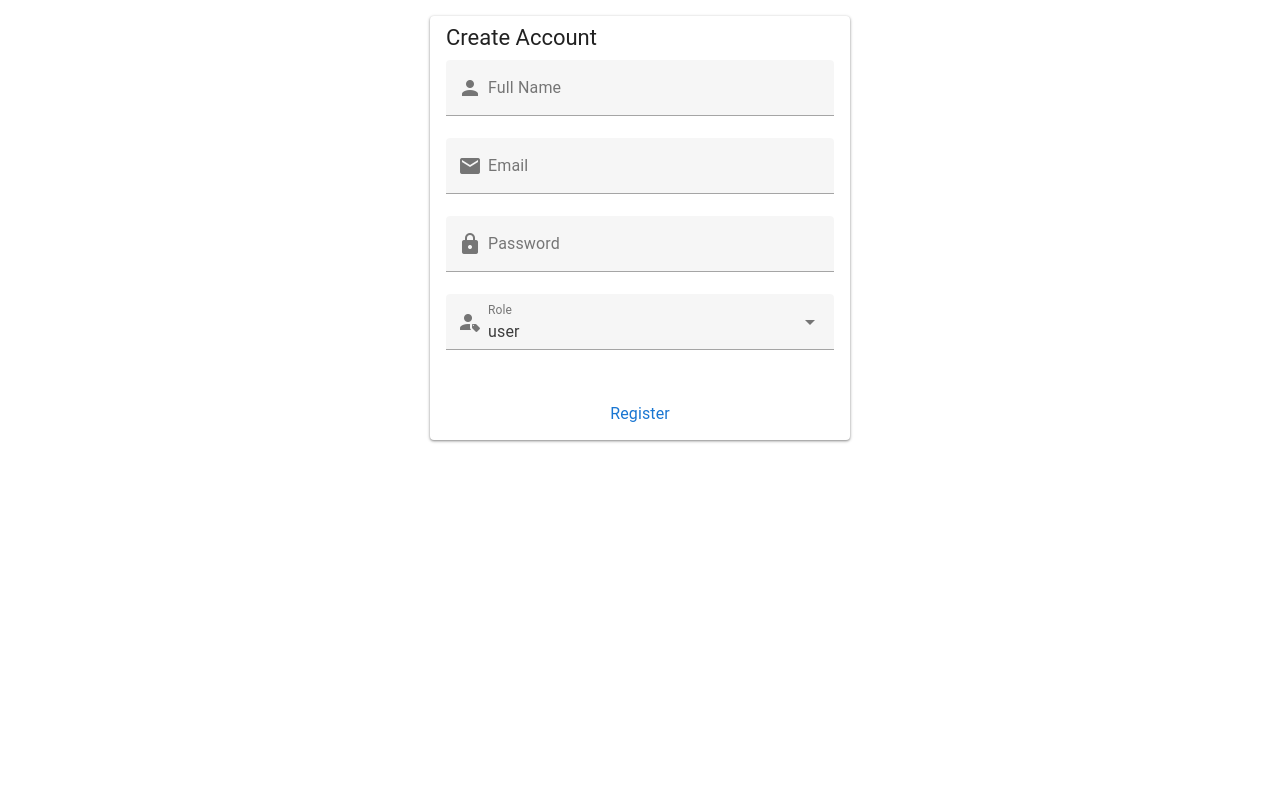
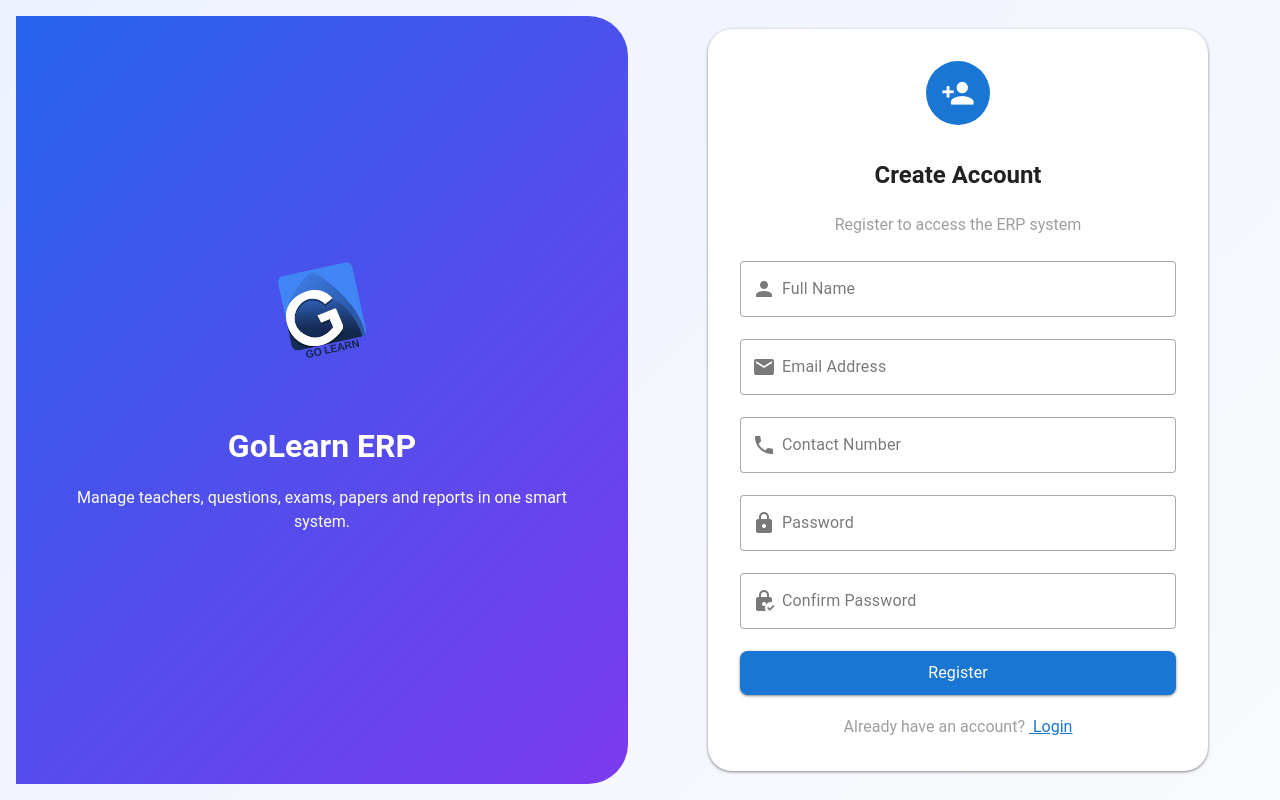
Before and after one commit to mymaviya/yoututorFrontend, a Vue app: page /register in a window 1280 px wide. Built offline with nearby package versions, Linux system fonts and the light colour scheme; no server answers.

Commit message:
update Login Page

```diff
--- /dev/null
+++ b/src/layouts/AuthLayout.vue
@@ -0,0 +1,61 @@
+<template>
+  <v-app>
+    <v-main class="auth-bg">
+      <v-container fluid class="fill-height">
+        <v-row class="fill-height">
+          <v-col
+            cols="12"
+            md="6"
+            class="d-none d-md-flex align-center justify-center auth-left"
+          >
+            <div class="text-center text-white px-10">
+              <img
+                src="../assets/images/logo.png"
+                alt="School Logo"
+                class="auth-logo mb-6"
+                />
+
+              <h1 class="text-h3 font-weight-bold mb-4">
+                GoLearn ERP
+              </h1>
+
+              <p class="text-h6">
+                Manage teachers, questions, exams, papers and reports in one smart system.
+              </p>
+            </div>
+          </v-col>
+
+          <v-col
+            cols="12"
+            md="6"
+            class="d-flex align-center justify-center"
+          >
+            <router-view />
+          </v-col>
+        </v-row>
+      </v-container>
+    </v-main>
+  </v-app>
+</template>
+
+<style scoped>
+.auth-bg {
+  min-height: 100vh;
+  background: linear-gradient(135deg, #eef2ff, #f8fafc);
+}
+
+.auth-left {
+  background: linear-gradient(135deg, #2563eb, #7c3aed);
+  border-radius: 0 40px 40px 0;
+}
+
+.auth-logo {
+  width: 120px;
+  height: 120px;
+  object-fit: contain;
+
+  padding: 12px;
+  border-radius: 24px;
+}
+
+</style>
--- /dev/null
+++ b/src/views/auth/ForgotPassword.vue
@@ -0,0 +1,45 @@
+<script setup>
+import { ref } from 'vue'
+
+const email = ref('')
+</script>
+
+<template>
+  <v-card width="440" class="pa-8 rounded-xl" elevation="10">
+    <div class="text-center mb-6">
+      <v-avatar color="primary" size="64" class="mb-3">
+        <v-icon size="34">mdi-key</v-icon>
+      </v-avatar>
+
+      <h2 class="text-h5 font-weight-bold">
+        Forgot Password?
+      </h2>
+
+      <p class="text-grey">
+        Enter your email and we’ll send password reset instructions.
+      </p>
+    </div>
+
+    <v-text-field
+      v-model="email"
+      label="Email Address"
+      prepend-inner-icon="mdi-email"
+      variant="outlined"
+    />
+
+    <v-btn
+      color="primary"
+      block
+      size="large"
+      class="rounded-lg"
+    >
+      Send Reset Link
+    </v-btn>
+
+    <div class="text-center mt-5">
+      <router-link to="/login" class="text-primary">
+        Back to Login
+      </router-link>
+    </div>
+  </v-card>
+</template>
--- /dev/null
+++ b/src/views/auth/Login.vue
@@ -0,0 +1,107 @@
+<script setup>
+import { ref } from 'vue'
+import { useRouter } from 'vue-router'
+import { useAuthStore } from '../../stores/auth'
+import { useUIStore } from '../../stores/snackBar'
+
+const ui = useUIStore()
+const email = ref('')
+const password = ref('')
+const remember = ref('')
+const loading = ref(false)
+const errors = ref({})
+
+const router = useRouter()
+const auth = useAuthStore()
+
+const login = async () => {
+  loading.value = true
+  errors.value = {}
+
+  try {
+    await auth.login({
+      email: email.value,
+      password: password.value,
+      remember: remember.value
+    })
+
+    // Role-based redirect
+    if (auth.role === 'admin') router.push('/dashboard')
+    else if (auth.role === 'teacher') router.push('/teacher/dashboard')
+    else router.push('/dashboard')
+
+  } catch (err) {
+    console.log('Error',err)
+    errors.value = err.errors;
+  } finally {
+    ui.showSnackbar('Something went wrong','error')
+    loading.value = false
+  }
+}
+</script>
+
+<template>
+  <v-card width="440" class="pa-8 rounded-xl" elevation="10">
+    <div class="text-center mb-6">
+      <v-avatar color="primary" size="64" class="mb-3">
+        <v-icon size="34">mdi-lock</v-icon>
+      </v-avatar>
+
+      <h2 class="text-h5 font-weight-bold">
+        Welcome Back
+      </h2>
+
+      <p class="text-grey">
+        Login to continue to your dashboard
+      </p>
+    </div>
+
+    <v-text-field
+      v-model="email"
+      label="Email Address"
+      prepend-inner-icon="mdi-email"
+      variant="outlined"
+      :error-messages="errors.email"
+    />
+
+    <v-text-field
+      v-model="password"
+      label="Password"
+      prepend-inner-icon="mdi-lock"
+      type="password"
+      variant="outlined"
+      :error-messages="errors.password"
+    />
+
+    <div class="d-flex justify-space-between align-center mb-4">
+      <v-checkbox
+        v-model="remember"
+        label="Remember me"
+        density="compact"
+        hide-details
+      />
+
+      <router-link to="/forgot-password" class="text-primary">
+        Forgot password?
+      </router-link>
+    </div>
+
+    <v-btn
+        :loading="loading"
+      color="primary"
+      block
+      size="large"
+      class="rounded-lg"
+      @click="login"
+    >
+      Login
+    </v-btn>
+
+    <div class="text-center mt-5">
+      <span class="text-grey">Don’t have an account?</span>
+      <router-link to="/register" class="text-primary ml-1">
+        Register
+      </router-link>
+    </div>
+  </v-card>
+</template>
--- /dev/null
+++ b/src/views/auth/Register.vue
@@ -0,0 +1,82 @@
+<script setup>
+import { ref } from 'vue'
+
+const form = ref({
+  name: '',
+  email: '',
+  contact: '',
+  password: '',
+  password_confirmation: ''
+})
+</script>
+
+<template>
+  <v-card width="500" class="pa-8 rounded-xl" elevation="10">
+    <div class="text-center mb-6">
+      <v-avatar color="primary" size="64" class="mb-3">
+        <v-icon size="34">mdi-account-plus</v-icon>
+      </v-avatar>
+
+      <h2 class="text-h5 font-weight-bold">
+        Create Account
+      </h2>
+
+      <p class="text-grey">
+        Register to access the ERP system
+      </p>
+    </div>
+
+    <v-text-field
+      v-model="form.name"
+      label="Full Name"
+      prepend-inner-icon="mdi-account"
+      variant="outlined"
+    />
+
+    <v-text-field
+      v-model="form.email"
+      label="Email Address"
+      prepend-inner-icon="mdi-email"
+      variant="outlined"
+    />
+
+    <v-text-field
+      v-model="form.contact"
+      label="Contact Number"
+      prepend-inner-icon="mdi-phone"
+      variant="outlined"
+    />
+
+    <v-text-field
+      v-model="form.password"
+      label="Password"
+      prepend-inner-icon="mdi-lock"
+      type="password"
+      variant="outlined"
+    />
+
+    <v-text-field
+      v-model="form.password_confirmation"
+      label="Confirm Password"
+      prepend-inner-icon="mdi-lock-check"
+      type="password"
+      variant="outlined"
+    />
+
+    <v-btn
+      color="primary"
+      block
+      size="large"
+      class="rounded-lg"
+    >
+      Register
+    </v-btn>
+
+    <div class="text-center mt-5">
+      <span class="text-grey">Already have an account?</span>
+      <router-link to="/login" class="text-primary ml-1">
+        Login
+      </router-link>
+    </div>
+  </v-card>
+</template>
```
Also changed, not shown: src/router/index.js (+12 -2 lines), src/assets/images/logo.png (added).
